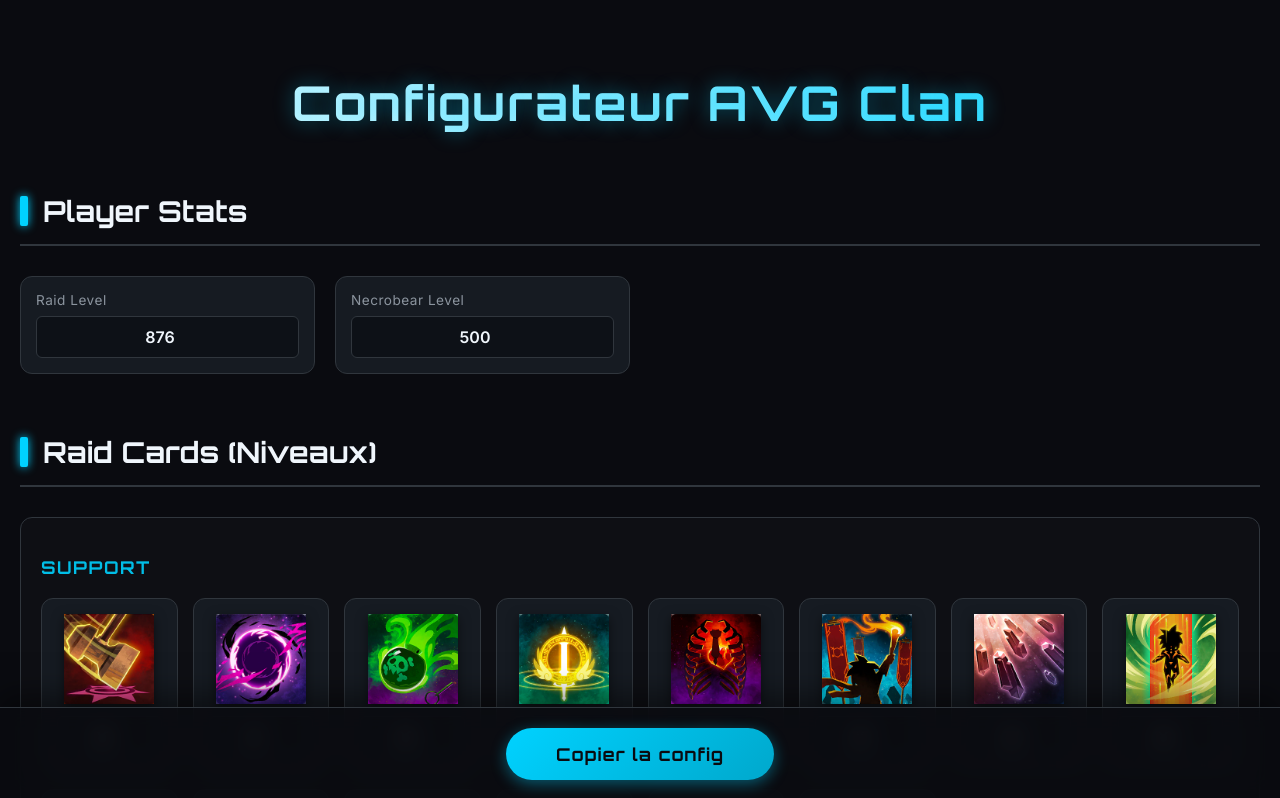
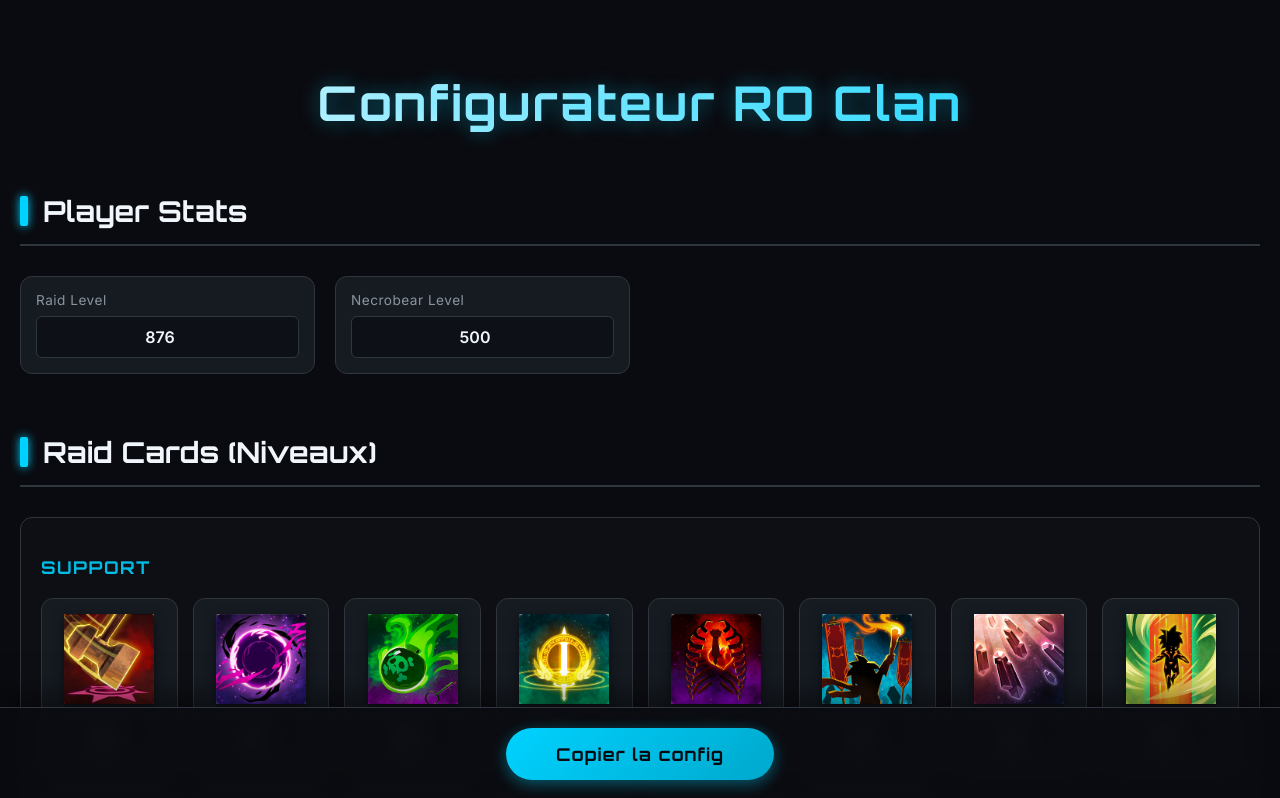
Before and after one commit to JUDOKA104/config-avg, a React (Create React App) app: page / in a window 1280 px wide. Shown: the top 798 px of the page. Built offline with nearby package versions, Linux system fonts and the light colour scheme.

Commit message:
patch nom

```diff
--- a/public/index.html
+++ b/public/index.html
@@ -8,7 +8,7 @@
     <meta name="theme-color" content="#000000" />
     <meta
       name="description"
-      content="Site Avg RO Clan"
+      content="Site RO Clan"
     />
     <link rel="apple-touch-icon" href="%PUBLIC_URL%/logo192.png" />
     <!--
@@ -25,7 +25,7 @@
       work correctly both with client-side routing and a non-root public URL.
       Learn how to configure a non-root public URL by running `npm run build`.
     -->
-    <title>Site Avg RO Clan</title>
+    <title>Site RO Clan</title>
   </head>
   <body>
     <noscript>You need to enable JavaScript to run this app.</noscript>
--- a/src/App.js
+++ b/src/App.js
@@ -199,7 +199,7 @@ function App() {
 
   return (
     <div className="app-container">
-      <h1>Configurateur AVG Clan</h1>
+      <h1>Configurateur RO Clan</h1>
 
       {/* 1. Player Stats */}
       <section>
```
